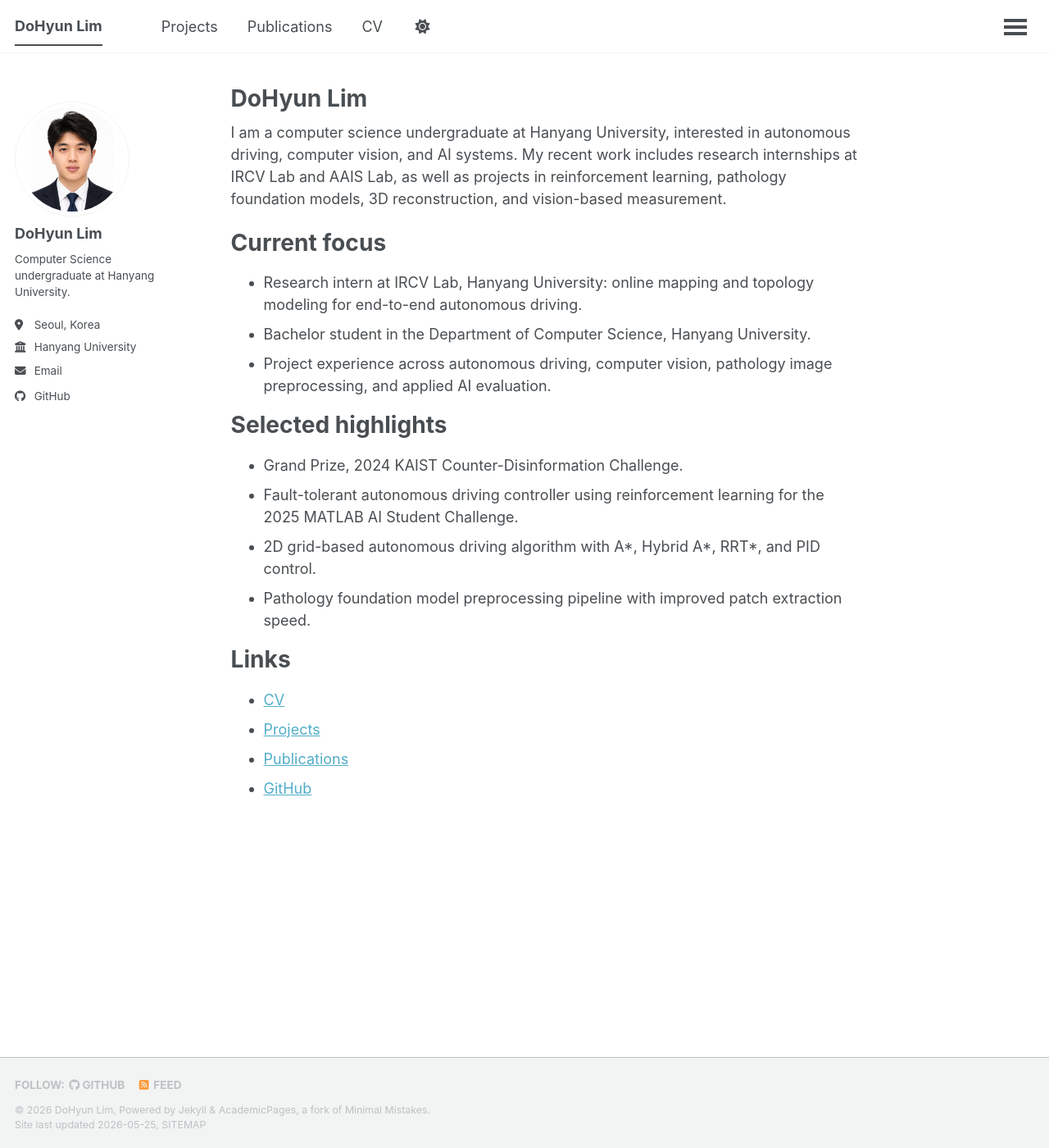
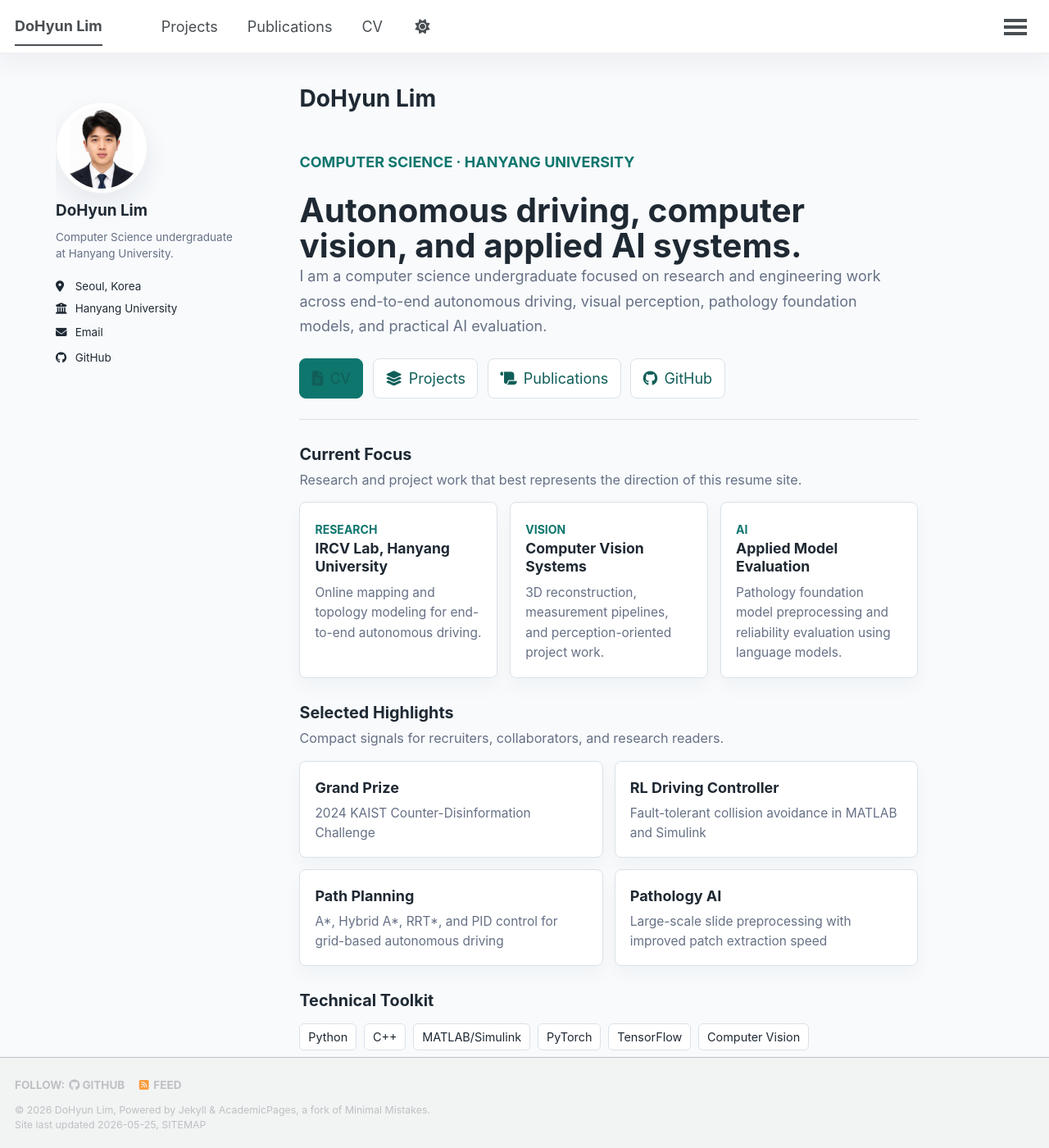
Before and after one commit to Dororo99/dororo99.github.io, a Jekyll site: the page built from _pages/about.md, in a window 1280 px wide and 1400 px high. Shown: the whole window at 82% size. Built offline with Jekyll 4.4.1, drawn with Linux system fonts in a browser that asks for light colours; a script that is not in the unit is left out.

Commit message:
Modernize resume site styling
Restructure the home page around a compact research-focused hero, scannable focus cards, highlighted achievements, and toolkit chips.

Add a restrained resume polish Sass layer for the Academic Pages layout, sidebar, archive cards, CV lists, links, and mobile behavior while preserving Jekyll compatibility.

Constraint: No Docker or Dev Container workflow is used.

Tested: git diff --check passed; Ruby front matter parse passed; local Jekyll build blocked because the jekyll executable is not installed in the current bundle.

Related: Incorporates clean portfolio patterns from current resume and developer portfolio references.

Co-authored-by: OmX <omx@oh-my-codex.dev>

```diff
--- a/_pages/about.md
+++ b/_pages/about.md
@@ -7,24 +7,66 @@ redirect_from:
   - /about.html
 ---
 
-I am a computer science undergraduate at Hanyang University, interested in autonomous driving, computer vision, and AI systems. My recent work includes research internships at IRCV Lab and AAIS Lab, as well as projects in reinforcement learning, pathology foundation models, 3D reconstruction, and vision-based measurement.
+<section class="resume-hero" aria-labelledby="resume-hero-title">
+  <p class="resume-kicker">Computer Science · Hanyang University</p>
+  <h1 id="resume-hero-title">Autonomous driving, computer vision, and applied AI systems.</h1>
+  <p class="resume-lead">I am a computer science undergraduate focused on research and engineering work across end-to-end autonomous driving, visual perception, pathology foundation models, and practical AI evaluation.</p>
+  <div class="resume-actions" aria-label="Primary links">
+    <a class="resume-button resume-button-primary" href="/cv/"><i class="fas fa-file-lines" aria-hidden="true"></i>CV</a>
+    <a class="resume-button" href="/portfolio/"><i class="fas fa-layer-group" aria-hidden="true"></i>Projects</a>
+    <a class="resume-button" href="/publications/"><i class="fas fa-scroll" aria-hidden="true"></i>Publications</a>
+    <a class="resume-button" href="https://github.com/Dororo99"><i class="fab fa-github" aria-hidden="true"></i>GitHub</a>
+  </div>
+</section>
 
-Current focus
-======
-- Research intern at IRCV Lab, Hanyang University: online mapping and topology modeling for end-to-end autonomous driving.
-- Bachelor student in the Department of Computer Science, Hanyang University.
-- Project experience across autonomous driving, computer vision, pathology image preprocessing, and applied AI evaluation.
+<section class="resume-section" aria-labelledby="resume-focus-title">
+  <div class="resume-section-heading">
+    <h2 id="resume-focus-title">Current Focus</h2>
+    <p>Research and project work that best represents the direction of this resume site.</p>
+  </div>
+  <div class="resume-focus-grid">
+    <article class="resume-card">
+      <span class="resume-card-label">Research</span>
+      <h3>IRCV Lab, Hanyang University</h3>
+      <p>Online mapping and topology modeling for end-to-end autonomous driving.</p>
+    </article>
+    <article class="resume-card">
+      <span class="resume-card-label">Vision</span>
+      <h3>Computer Vision Systems</h3>
+      <p>3D reconstruction, measurement pipelines, and perception-oriented project work.</p>
+    </article>
+    <article class="resume-card">
+      <span class="resume-card-label">AI</span>
+      <h3>Applied Model Evaluation</h3>
+      <p>Pathology foundation model preprocessing and reliability evaluation using language models.</p>
+    </article>
+  </div>
+</section>
 
-Selected highlights
-======
-- Grand Prize, 2024 KAIST Counter-Disinformation Challenge.
-- Fault-tolerant autonomous driving controller using reinforcement learning for the 2025 MATLAB AI Student Challenge.
-- 2D grid-based autonomous driving algorithm with A\*, Hybrid A\*, RRT\*, and PID control.
-- Pathology foundation model preprocessing pipeline with improved patch extraction speed.
+<section class="resume-section" aria-labelledby="resume-highlights-title">
+  <div class="resume-section-heading">
+    <h2 id="resume-highlights-title">Selected Highlights</h2>
+    <p>Compact signals for recruiters, collaborators, and research readers.</p>
+  </div>
+  <ul class="resume-highlight-list">
+    <li><strong>Grand Prize</strong><span>2024 KAIST Counter-Disinformation Challenge</span></li>
+    <li><strong>RL Driving Controller</strong><span>Fault-tolerant collision avoidance in MATLAB and Simulink</span></li>
+    <li><strong>Path Planning</strong><span>A*, Hybrid A*, RRT*, and PID control for grid-based autonomous driving</span></li>
+    <li><strong>Pathology AI</strong><span>Large-scale slide preprocessing with improved patch extraction speed</span></li>
+  </ul>
+</section>
 
-Links
-======
-- [CV](/cv/)
-- [Projects](/portfolio/)
-- [Publications](/publications/)
-- [GitHub](https://github.com/Dororo99)
+<section class="resume-section" aria-labelledby="resume-toolkit-title">
+  <div class="resume-section-heading">
+    <h2 id="resume-toolkit-title">Technical Toolkit</h2>
+  </div>
+  <div class="resume-chip-row">
+    <span class="resume-chip">Python</span>
+    <span class="resume-chip">C++</span>
+    <span class="resume-chip">MATLAB/Simulink</span>
+    <span class="resume-chip">PyTorch</span>
+    <span class="resume-chip">TensorFlow</span>
+    <span class="resume-chip">Computer Vision</span>
+    <span class="resume-chip">Reinforcement Learning</span>
+  </div>
+</section>
--- /dev/null
+++ b/_sass/resume-polish.scss
@@ -0,0 +1,364 @@
+/*
+   Resume polish
+   ========================================================================== */
+
+:root {
+  --resume-bg: #f8fafc;
+  --resume-surface: #ffffff;
+  --resume-surface-soft: #f3f6f8;
+  --resume-text: #1f2933;
+  --resume-muted: #667085;
+  --resume-border: #d9e2e8;
+  --resume-accent: #0f766e;
+  --resume-accent-strong: #115e59;
+  --resume-warm: #b45309;
+}
+
+body {
+  background: var(--resume-bg);
+}
+
+.masthead {
+  border-bottom: 1px solid rgba(31, 41, 51, 0.08);
+  box-shadow: 0 12px 28px rgba(31, 41, 51, 0.05);
+}
+
+#main {
+  max-width: 1120px;
+}
+
+@media (min-width: 80em) {
+  #main {
+    max-width: 1180px;
+  }
+}
+
+.page,
+.archive {
+  color: var(--resume-text);
+}
+
+.page__title {
+  color: var(--resume-text);
+}
+
+.page__content a,
+.archive a {
+  color: var(--resume-accent-strong);
+  text-decoration-thickness: 1px;
+  text-underline-offset: 0.18em;
+}
+
+.page__content a:hover,
+.archive a:hover {
+  color: var(--resume-accent);
+}
+
+.sidebar {
+  color: var(--resume-text);
+}
+
+@media (min-width: 57.8125em) {
+  .sidebar {
+    width: 18%;
+    margin-right: 2%;
+  }
+
+  .page,
+  .archive {
+    width: 78%;
+    padding-left: 4%;
+    padding-right: 8%;
+  }
+}
+
+.sidebar .author__avatar img {
+  max-width: 112px;
+  background: var(--resume-surface);
+  box-shadow: 0 14px 30px rgba(31, 41, 51, 0.08);
+}
+
+.sidebar .author__name {
+  color: var(--resume-text);
+  font-size: 1.05em;
+}
+
+.sidebar .author__bio {
+  color: var(--resume-muted);
+}
+
+.author__urls a {
+  border-radius: 6px;
+}
+
+.author__urls a:hover {
+  background: var(--resume-surface-soft);
+  text-decoration: none;
+}
+
+.resume-hero {
+  padding: 2rem 0 1.4rem;
+  border-bottom: 1px solid var(--resume-border);
+}
+
+.resume-kicker,
+.resume-card-label {
+  margin: 0 0 0.75rem;
+  color: var(--resume-accent);
+  font-size: 0.78rem;
+  font-weight: 700;
+  letter-spacing: 0;
+  text-transform: uppercase;
+}
+
+.resume-hero h1 {
+  max-width: 760px;
+  margin: 0;
+  color: var(--resume-text);
+  font-size: 2.25rem;
+  line-height: 1.08;
+}
+
+.resume-lead {
+  max-width: 720px;
+  margin: 1rem 0 0;
+  color: var(--resume-muted);
+  font-size: 1.05rem;
+  line-height: 1.7;
+}
+
+.resume-actions {
+  display: flex;
+  flex-wrap: wrap;
+  gap: 0.65rem;
+  margin-top: 1.3rem;
+}
+
+.resume-button {
+  display: inline-flex;
+  align-items: center;
+  gap: 0.45rem;
+  min-height: 2.35rem;
+  padding: 0.55rem 0.8rem;
+  color: var(--resume-text);
+  text-decoration: none !important;
+  border: 1px solid var(--resume-border);
+  border-radius: 8px;
+  background: var(--resume-surface);
+  white-space: nowrap;
+}
+
+.resume-button:hover {
+  border-color: var(--resume-accent);
+  color: var(--resume-accent-strong);
+}
+
+.resume-button-primary {
+  color: #ffffff;
+  border-color: var(--resume-accent);
+  background: var(--resume-accent);
+}
+
+.resume-button-primary:hover {
+  color: #ffffff;
+  background: var(--resume-accent-strong);
+}
+
+.resume-section {
+  padding: 1.7rem 0 0;
+}
+
+.resume-section-heading {
+  margin-bottom: 0.85rem;
+}
+
+.resume-section-heading h2 {
+  margin: 0;
+  padding: 0;
+  color: var(--resume-text);
+  font-size: 1.1rem;
+  border: 0;
+}
+
+.resume-section-heading p {
+  max-width: 680px;
+  margin: 0.35rem 0 0;
+  color: var(--resume-muted);
+  font-size: 0.9rem;
+}
+
+.resume-focus-grid {
+  display: grid;
+  grid-template-columns: repeat(3, minmax(0, 1fr));
+  gap: 0.85rem;
+}
+
+.resume-card,
+.resume-highlight-list li,
+.archive > ul,
+.page__content > ul {
+  background: var(--resume-surface);
+  border: 1px solid var(--resume-border);
+  border-radius: 8px;
+  box-shadow: 0 10px 24px rgba(31, 41, 51, 0.04);
+}
+
+.resume-card {
+  padding: 1rem;
+}
+
+.resume-card h3 {
+  margin: 0;
+  color: var(--resume-text);
+  font-size: 0.98rem;
+}
+
+.resume-card p {
+  margin: 0.55rem 0 0;
+  color: var(--resume-muted);
+  font-size: 0.86rem;
+  line-height: 1.58;
+}
+
+.resume-highlight-list {
+  display: grid;
+  grid-template-columns: repeat(2, minmax(0, 1fr));
+  gap: 0.75rem;
+  margin: 0;
+  padding: 0;
+  list-style: none;
+}
+
+.resume-highlight-list li {
+  margin: 0;
+  padding: 0.95rem 1rem;
+}
+
+.resume-highlight-list strong,
+.resume-highlight-list span {
+  display: block;
+}
+
+.resume-highlight-list strong {
+  color: var(--resume-text);
+}
+
+.resume-highlight-list span {
+  margin-top: 0.25rem;
+  color: var(--resume-muted);
+  font-size: 0.86rem;
+  line-height: 1.55;
+}
+
+.resume-chip-row {
+  display: flex;
+  flex-wrap: wrap;
+  gap: 0.5rem;
+}
+
+.resume-chip {
+  display: inline-flex;
+  align-items: center;
+  min-height: 1.85rem;
+  padding: 0.35rem 0.55rem;
+  color: var(--resume-text);
+  font-size: 0.8rem;
+  line-height: 1.2;
+  border: 1px solid var(--resume-border);
+  border-radius: 6px;
+  background: var(--resume-surface);
+}
+
+.archive > h1:not(.page__title) {
+  margin-top: 1.6rem;
+  margin-bottom: 0.6rem;
+  color: var(--resume-text);
+  font-size: 1rem;
+}
+
+.page__content h1,
+.page__content h2,
+.archive h2 {
+  color: var(--resume-text);
+}
+
+.archive > ul,
+.page__content > ul {
+  margin-left: 0;
+  padding: 1rem 1.15rem 1rem 1.45rem;
+}
+
+.archive > ul ul,
+.page__content > ul ul {
+  margin-top: 0.5rem;
+  padding: 0;
+  border: 0;
+  box-shadow: none;
+  background: transparent;
+}
+
+.archive li,
+.page__content li {
+  line-height: 1.65;
+}
+
+.archive > p,
+.page__content > p {
+  color: var(--resume-muted);
+}
+
+.archive .archive__item,
+.list__item .archive__item {
+  padding: 1rem;
+  border: 1px solid var(--resume-border);
+  border-radius: 8px;
+  background: var(--resume-surface);
+  box-shadow: 0 10px 24px rgba(31, 41, 51, 0.04);
+}
+
+.archive__item-title {
+  margin-top: 0;
+  font-size: 1.05rem;
+  line-height: 1.35;
+  color: var(--resume-text);
+}
+
+.archive__item-title a {
+  color: var(--resume-text);
+}
+
+.archive__item-excerpt {
+  color: var(--resume-muted);
+}
+
+@media (max-width: 57.8125em) {
+  .resume-hero {
+    padding-top: 1.25rem;
+  }
+
+  .resume-hero h1 {
+    font-size: 1.7rem;
+  }
+
+  .resume-focus-grid,
+  .resume-highlight-list {
+    grid-template-columns: 1fr;
+  }
+}
+
+@media (max-width: 37.5em) {
+  #main {
+    padding-left: 0.9rem;
+    padding-right: 0.9rem;
+  }
+
+  .resume-actions {
+    flex-direction: column;
+  }
+
+  .resume-button {
+    width: 100%;
+    justify-content: center;
+    white-space: normal;
+  }
+}
--- a/assets/css/main.scss
+++ b/assets/css/main.scss
@@ -39,5 +39,7 @@
 
     "vendor/font-awesome/fontawesome",
     "vendor/font-awesome/solid",
-    "vendor/font-awesome/brands"
+    "vendor/font-awesome/brands",
+
+    "resume-polish"
 ;
```
